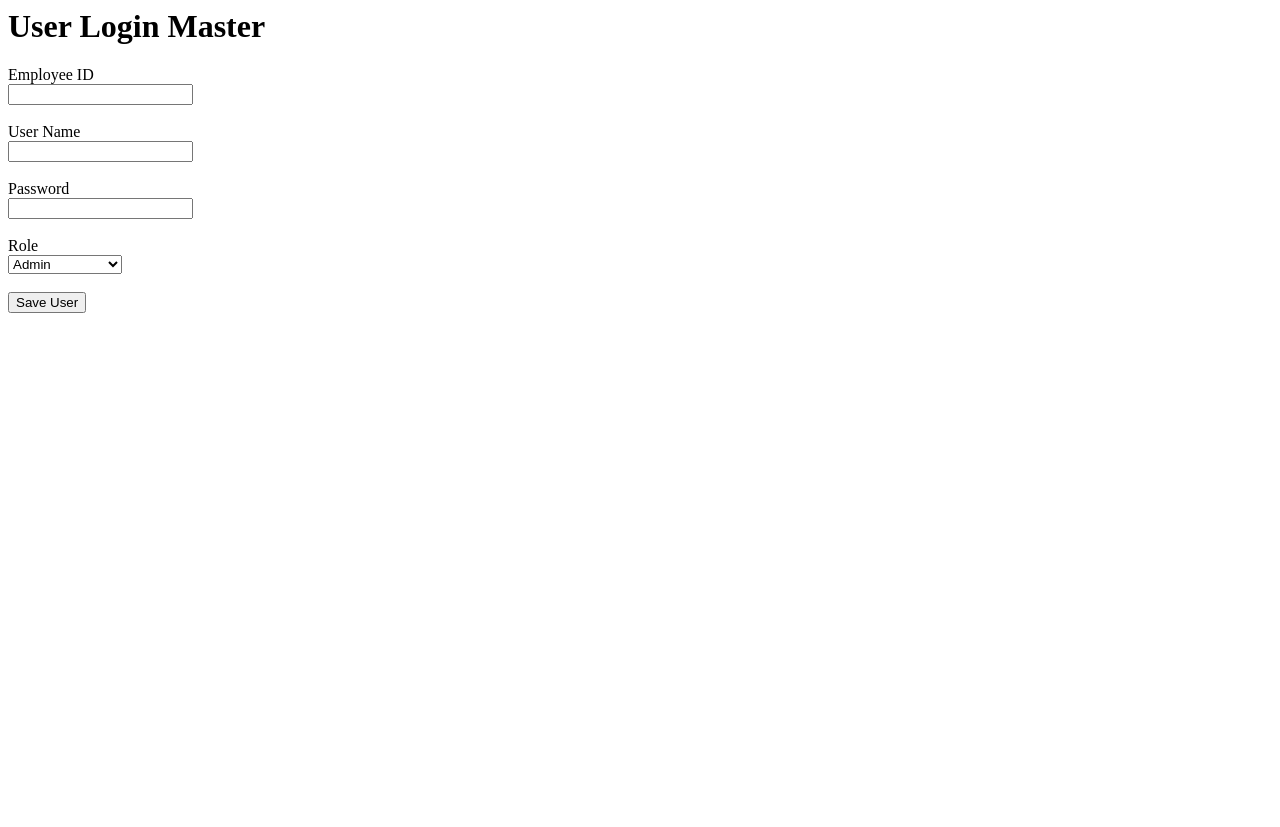
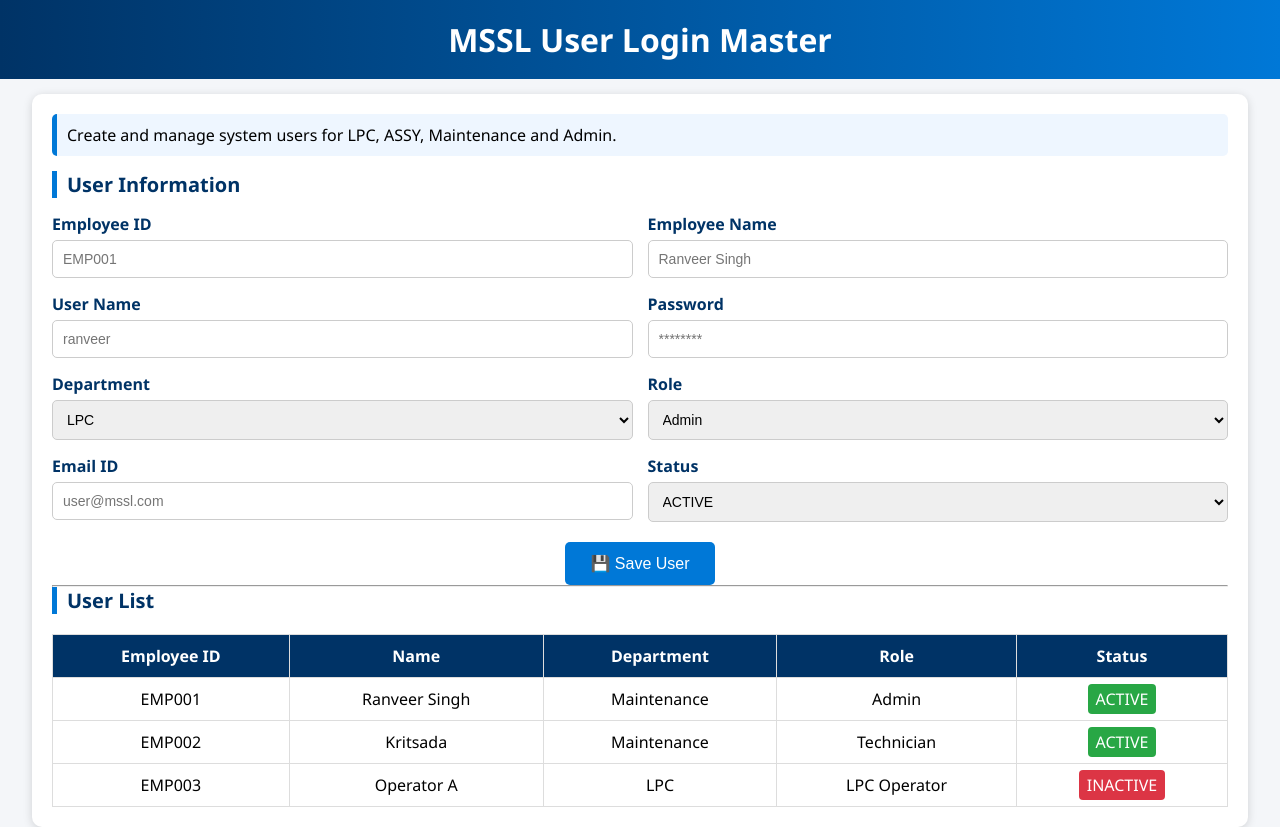
Before and after one commit to ranveersinghmssl1-source/MSSL-Maintenance-System, a Flask app: page /user_master in a window 1280 px wide. Before the commit the page ends 313 px from the top, so only its background shows below. Run offline with Flask 3, Linux system fonts and the light colour scheme.

Commit message:
Update user_master.html

```diff
--- a/templates/user_master.html
+++ b/templates/user_master.html
@@ -1,42 +1,291 @@
-<h1>User Login Master</h1>
+<!DOCTYPE html>
+<html>
+<head>
+<title>MSSL User Master</title>
+
+<style>
+
+*{
+margin:0;
+padding:0;
+box-sizing:border-box;
+}
+
+body{
+font-family:'Segoe UI',sans-serif;
+background:#f4f6f9;
+}
+
+.header{
+background:linear-gradient(90deg,#003366,#0078d7);
+color:white;
+padding:18px;
+text-align:center;
+}
+
+.container{
+width:95%;
+margin:auto;
+margin-top:15px;
+background:white;
+padding:20px;
+border-radius:10px;
+box-shadow:0 2px 10px rgba(0,0,0,.15);
+}
+
+.section-title{
+font-size:20px;
+margin-bottom:15px;
+color:#003366;
+border-left:5px solid #0078d7;
+padding-left:10px;
+}
+
+.row{
+display:grid;
+grid-template-columns:1fr 1fr;
+gap:15px;
+margin-bottom:15px;
+}
+
+.field label{
+display:block;
+font-weight:bold;
+margin-bottom:5px;
+color:#003366;
+}
+
+input,
+select{
+width:100%;
+padding:10px;
+border:1px solid #ccc;
+border-radius:5px;
+font-size:14px;
+}
+
+.button-area{
+text-align:center;
+margin-top:20px;
+}
+
+button{
+background:#0078d7;
+color:white;
+border:none;
+padding:12px 25px;
+border-radius:5px;
+cursor:pointer;
+font-size:16px;
+}
+
+button:hover{
+background:#005ea6;
+}
+
+.info-card{
+background:#eef6ff;
+padding:10px;
+border-left:5px solid #0078d7;
+border-radius:5px;
+margin-bottom:15px;
+}
+
+table{
+width:100%;
+border-collapse:collapse;
+margin-top:20px;
+}
+
+th{
+background:#003366;
+color:white;
+}
+
+th,td{
+padding:10px;
+border:1px solid #ddd;
+text-align:center;
+}
+
+.active{
+background:#28a745;
+color:white;
+padding:4px 8px;
+border-radius:4px;
+}
+
+.inactive{
+background:#dc3545;
+color:white;
+padding:4px 8px;
+border-radius:4px;
+}
+
+</style>
+
+</head>
+
+<body>
+
+<div class="header">
+<h1>MSSL User Login Master</h1>
+</div>
+
+<div class="container">
+
+<div class="info-card">
+Create and manage system users for LPC, ASSY, Maintenance and Admin.
+</div>
+
+<h2 class="section-title">
+User Information
+</h2>
 
 <form>
 
-Employee ID<br>
-<input type="text">
+<div class="row">
 
-<br><br>
+<div class="field">
+<label>Employee ID</label>
+<input type="text" placeholder="EMP001">
+</div>
 
-User Name<br>
-<input type="text">
+<div class="field">
+<label>Employee Name</label>
+<input type="text" placeholder="Ranveer Singh">
+</div>
 
-<br><br>
+</div>
 
-Password<br>
-<input type="password">
+<div class="row">
 
-<br><br>
+<div class="field">
+<label>User Name</label>
+<input type="text" placeholder="ranveer">
+</div>
 
-Role<br>
+<div class="field">
+<label>Password</label>
+<input type="password" placeholder="********">
+</div>
+
+</div>
+
+<div class="row">
+
+<div class="field">
+<label>Department</label>
 
 <select>
-
+<option>LPC</option>
+<option>ASSY</option>
+<option>Maintenance</option>
 <option>Admin</option>
-
-<option>Maintenance</option>
-
-<option>LPC Operator</option>
-
-<option>ASSY Operator</option>
-
-<option>Supervisor</option>
-
 </select>
 
-<br><br>
+</div>
 
-<button>
-Save User
+<div class="field">
+<label>Role</label>
+
+<select>
+<option>Admin</option>
+<option>Supervisor</option>
+<option>Maintenance</option>
+<option>LPC Operator</option>
+<option>ASSY Operator</option>
+<option>Store</option>
+</select>
+
+</div>
+
+</div>
+
+<div class="row">
+
+<div class="field">
+<label>Email ID</label>
+<input type="email" placeholder="user@mssl.com">
+</div>
+
+<div class="field">
+<label>Status</label>
+
+<select>
+<option>ACTIVE</option>
+<option>INACTIVE</option>
+</select>
+
+</div>
+
+</div>
+
+<div class="button-area">
+
+<button type="submit">
+💾 Save User
 </button>
 
+</div>
+
 </form>
+
+<hr>
+
+<h2 class="section-title">
+User List
+</h2>
+
+<table>
+
+<tr>
+<th>Employee ID</th>
+<th>Name</th>
+<th>Department</th>
+<th>Role</th>
+<th>Status</th>
+</tr>
+
+<tr>
+<td>EMP001</td>
+<td>Ranveer Singh</td>
+<td>Maintenance</td>
+<td>Admin</td>
+<td>
+<span class="active">
+ACTIVE
+</span>
+</td>
+</tr>
+
+<tr>
+<td>EMP002</td>
+<td>Kritsada</td>
+<td>Maintenance</td>
+<td>Technician</td>
+<td>
+<span class="active">
+ACTIVE
+</span>
+</td>
+</tr>
+
+<tr>
+<td>EMP003</td>
+<td>Operator A</td>
+<td>LPC</td>
+<td>LPC Operator</td>
+<td>
+<span class="inactive">
+INACTIVE
+</span>
+</td>
+</tr>
+
+</table>
+
+</div>
+
+</body>
+</html>
```
